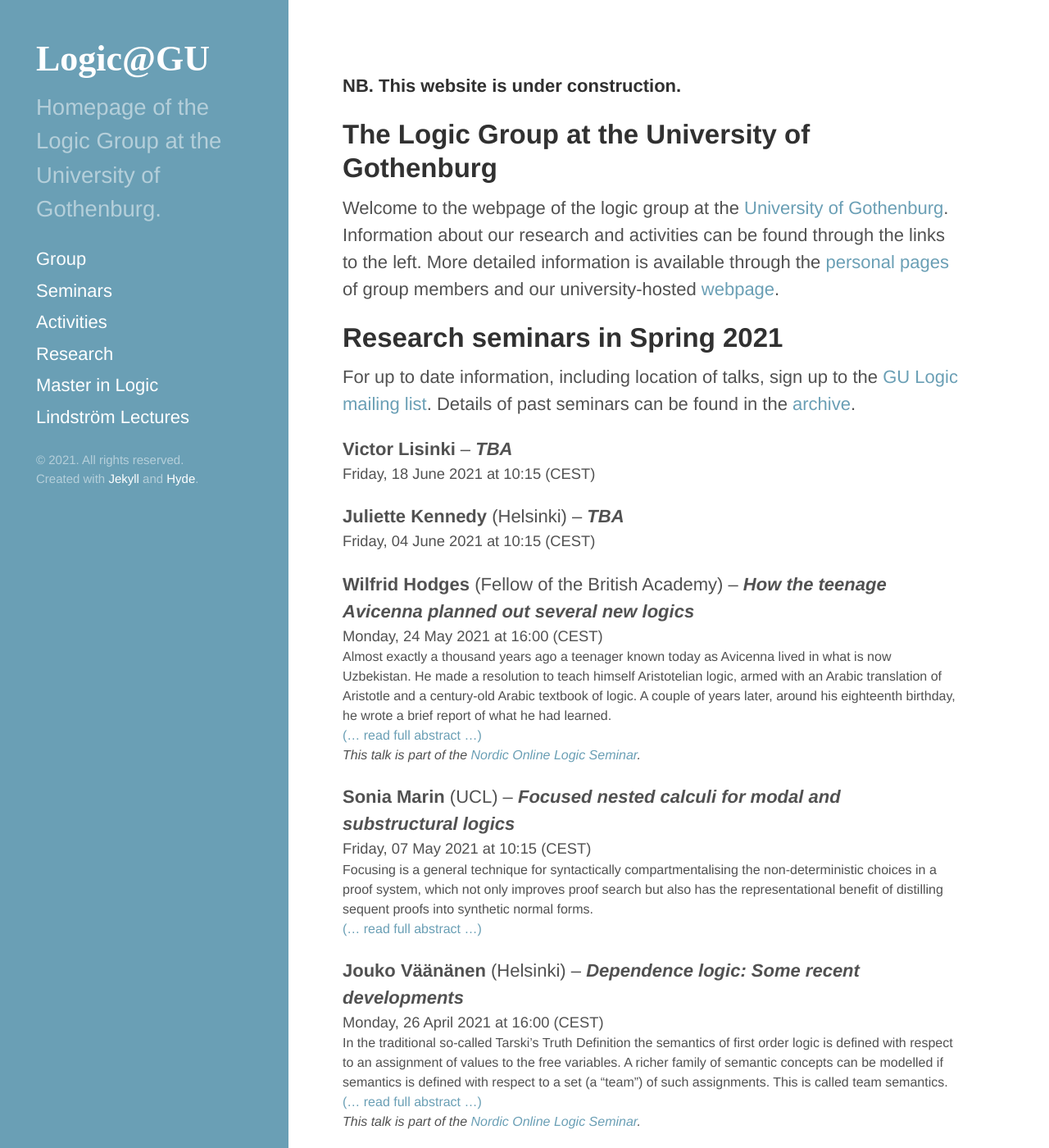
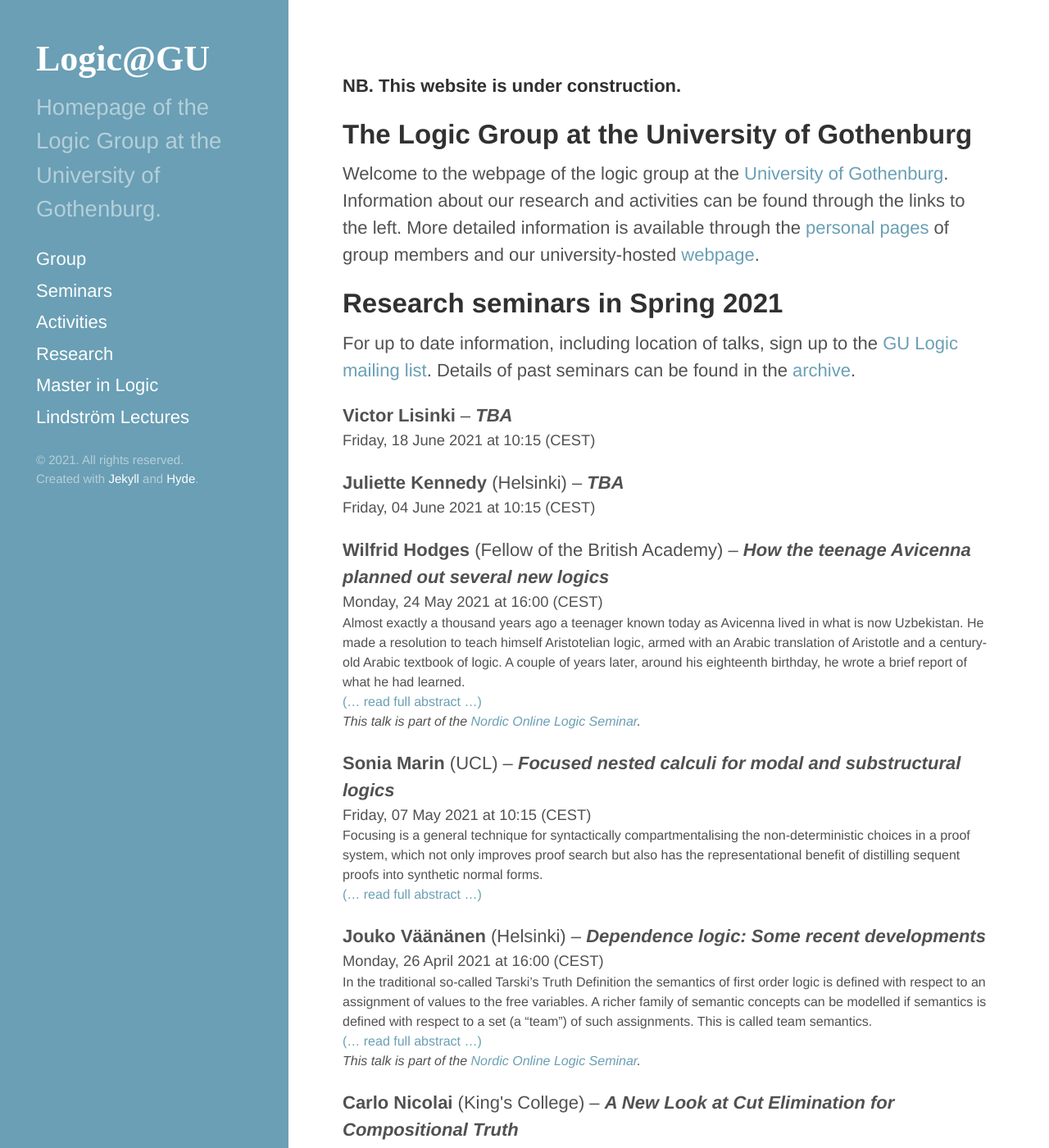
Before and after one commit to greleigh/Logic-GU, a Jekyll site: the page built from index.md, in a window 1280 px wide and 1400 px high. Shown: the whole window at 82% size. Built offline with Jekyll 4.4.1, drawn with Linux system fonts in a browser that asks for light colours; some web fonts are replaced.

Commit message:
Reduce content margins

```diff
--- a/assets/css/hyde.css
+++ b/assets/css/hyde.css
@@ -132,14 +132,14 @@ a.sidebar-nav-item:focus {
   .content {
     max-width: 38rem;
     margin-left: 18rem;
-    margin-right: 2rem;
+    margin-right: 1rem;
   }
 }
 
 @media (min-width: 64em) {
   .content {
     margin-left: 18rem;
-    margin-right: 4rem;
+    margin-right: 2rem;
   }
 }
 
```
